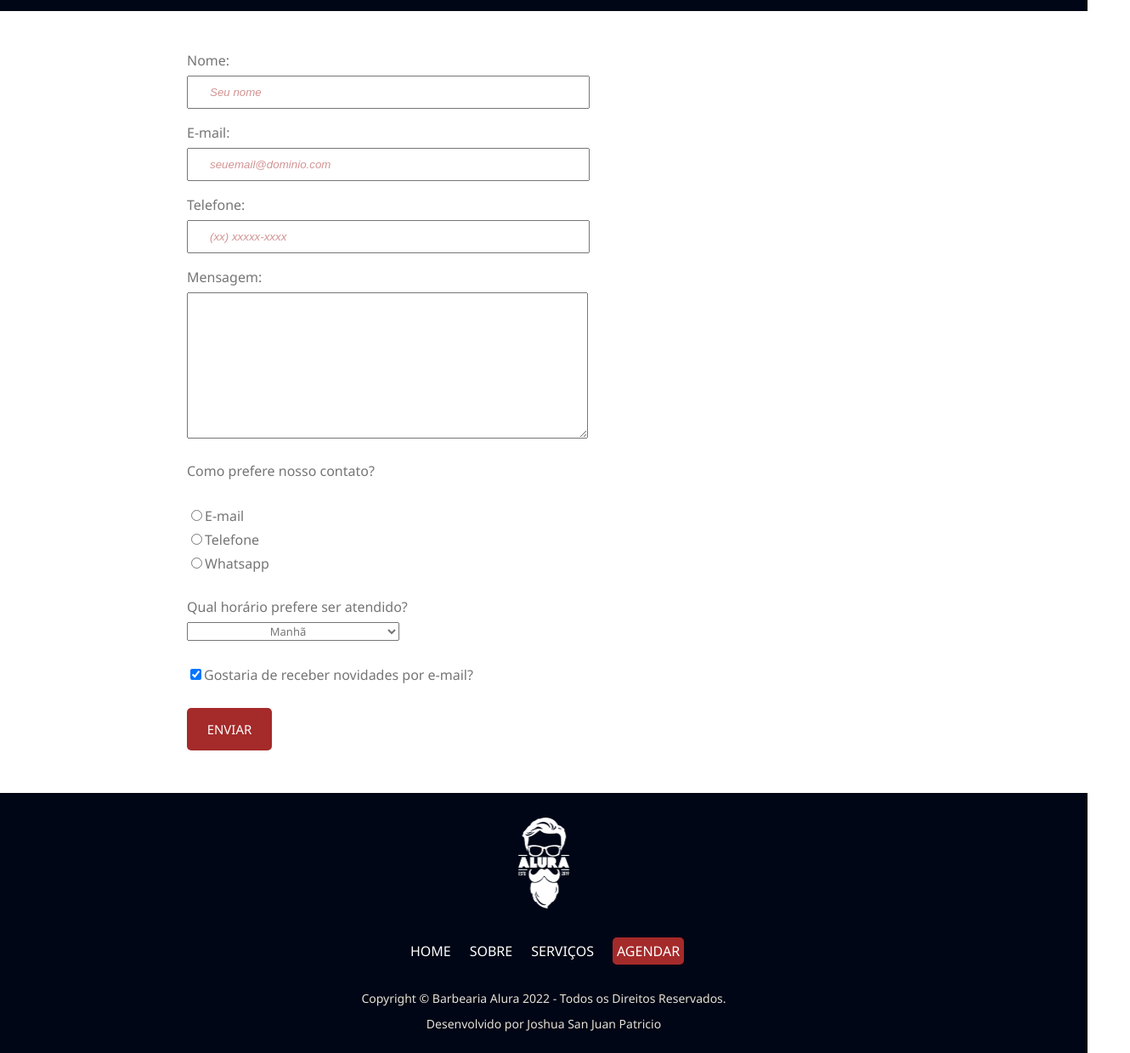
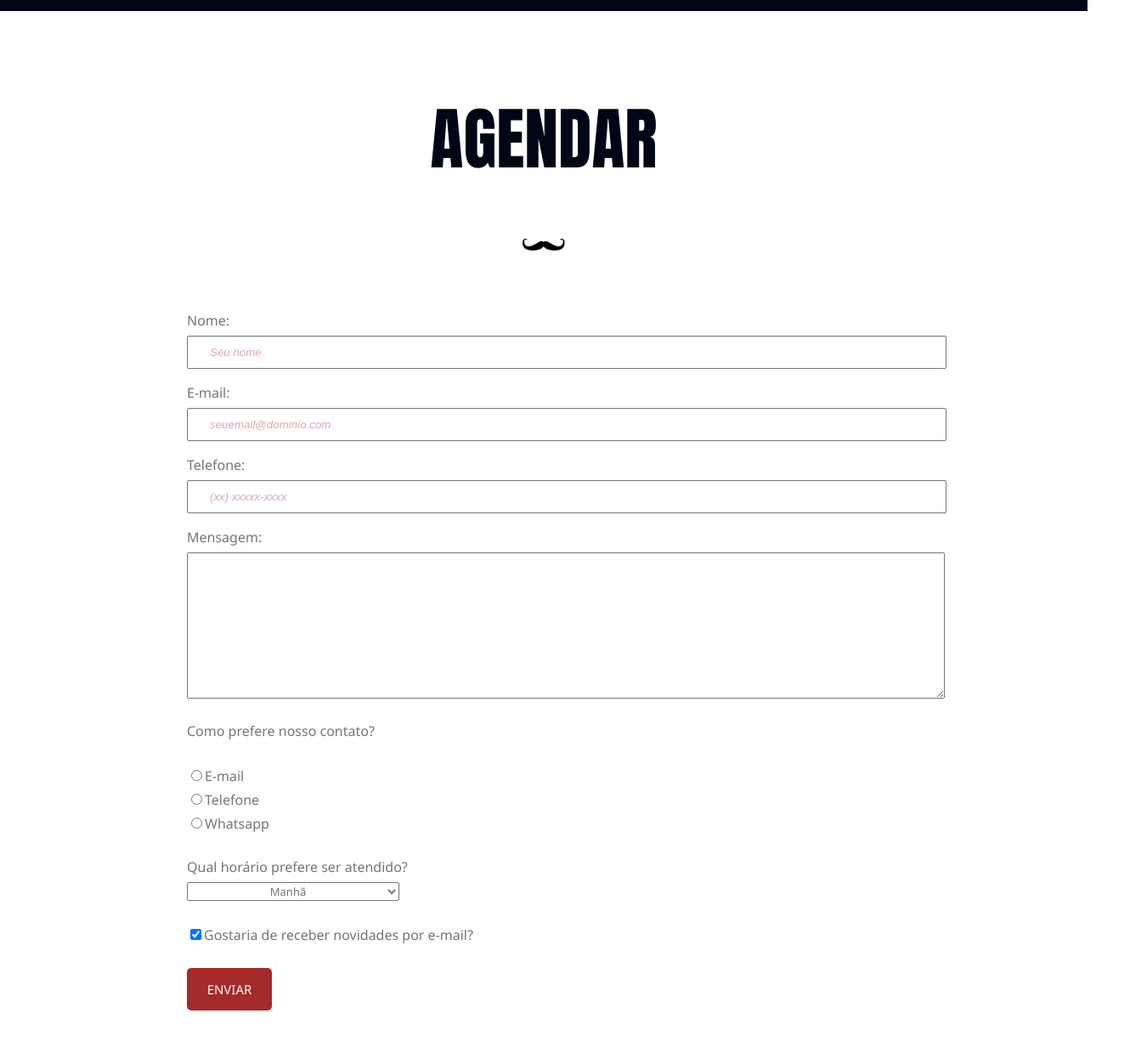
Before and after one commit to joshuapatricio/barbearia-alura, a plain HTML site: page contato.html in a window 1280 px wide. Shown: the part 280-1519 px from the top of the page at 85% size, 1330 px wide, since content can reach past the window. Drawn offline with Linux system fonts and the light colour scheme.

Commit message:
updated "agendar" layout

```diff
--- a/contato.css
+++ b/contato.css
@@ -119,15 +119,23 @@ nav a:active
 	background: url("beneficios2.jpg");
 	-webkit-mask-image: linear-gradient(to top, transparent 0%, #e6e1d8 70%);
 }
-.caixa-titulo h1
+.subtitulo
 {
 	position: relative;
 	text-transform: uppercase;
-	color: rgb(255, 255, 255);
+	color: #000615;
 	font-family: Impact;
 	font-size: 80px;
 	text-align: center;
-	padding: 110px;
+	padding-top: 110px;
+}
+#bigode
+{
+	color: #000615;
+	width: 50px;
+	height: 50px;
+	text-align: center;
+	padding-top: 60px;
 }
 main
 {
@@ -149,7 +157,7 @@ form label, form legend
 ::placeholder
 {
 	color: brown;
-	opacity: 0.5;
+	opacity: 0.4;
 	font-style: italic;
 }
 .input-padrao
@@ -157,7 +165,7 @@ form label, form legend
     display:block;
     margin:0 0 20px;
     padding:10px 25px;
-	width: 50%;
+	width: 100%;
 }
 .opcao-escolha, .opcao-escolha legend
 {
@@ -304,3 +312,11 @@ footer nav a:active
 {
 	opacity: 0.8;
 }
+.flexbox
+{
+	display: flex;
+	align-items: center;
+	flex-direction: column;
+	margin-left: 200px;
+	margin-right:200px;
+}
--- a/contato.html
+++ b/contato.html
@@ -2,6 +2,7 @@
 <html>
     <head>
         <meta charset="UTF-8">
+        <meta name="viewport" content="width=device=width">
         <title>Agendar - Barbearia Alura</title>
         <link rel="icon" href="icon-head.png">
         <link rel="stylesheet" href="reset.css">
@@ -33,6 +34,11 @@
        </header>
 
        <main>
+        <div class="subtitulo">
+            <h1>Agendar</h1>
+            <img id="bigode"src="bigode.png">
+            <br>
+        </div>
             <form>
                 <label for="nomeinput">Nome:</label>
                 <input type="text" id="nomeinput" class="input-padrao" required placeholder="Seu nome">
--- a/style.css
+++ b/style.css
@@ -17,8 +17,8 @@ body
 }
 main
 {
-	margin-left: 280px;
-	margin-right: 280px;
+	margin-left: auto;
+	margin-right: auto;
 }
 .icone-header
 {
@@ -233,6 +233,10 @@ footer nav a
 	font-size: 16px;
 	cursor: pointer;
 }
+footer ul
+{
+	width: 400px;
+}
 footer li
 {
 	display: inline;
```
Also changed, not shown: home.html (+2 -2 lines), index.html (+1 -1 lines).
